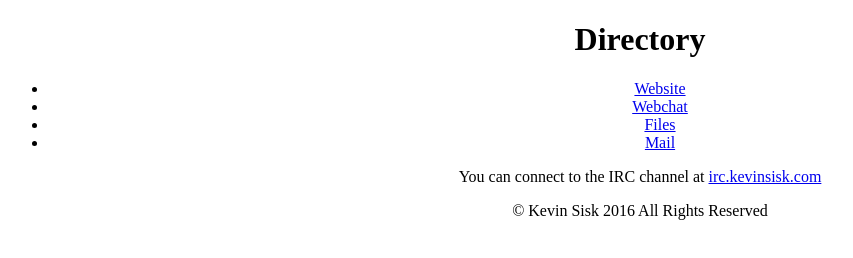
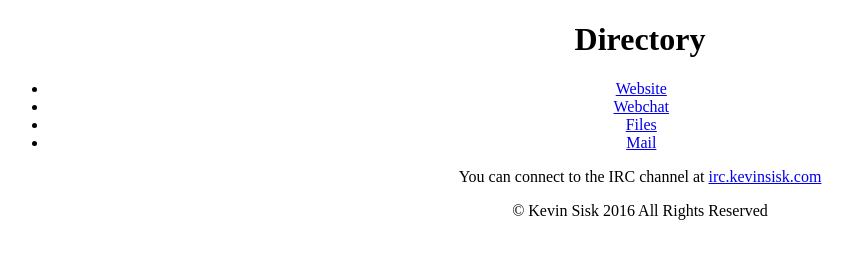
Before and after one commit to Ksisky/websites, a plain HTML site: page kevinsisk/home/index.html in a window 1280 px wide. Shown: the whole page, without its empty margins (0-853 px from the left). Drawn offline with Linux system fonts and the light colour scheme.

Commit message:
Pre-Release Editing

```diff
--- a/kevinsisk/home/index.html
+++ b/kevinsisk/home/index.html
@@ -9,11 +9,11 @@
     <body>
         <div id = 'main'>
             <h1 class = center>Directory</h1>
-            <ul class = center>
-                <li><a href = 'http://site.kevinsisk.com'>Website</a></li>
-                <li><a href = 'http://webchat.kevinsisk.com'>Webchat</a></li> <!-- http://www.qwebirc.org/ -->
-                <li><a href = 'http://files.kevinsisk.com'>Files</a></li>
-                <li><a href = 'http://mail.kevinsisk.com'>Mail</a></li>
+            <ul id = list>
+                <li class = center><a href = 'http://site.kevinsisk.com'>Website</a></li>
+                <li class = center><a href = 'http://webchat.kevinsisk.com'>Webchat</a></li> <!-- http://www.qwebirc.org/ -->
+                <li class = center><a href = 'http://files.kevinsisk.com'>Files</a></li>
+                <li class = center><a href = 'http://mail.kevinsisk.com'>Mail</a></li>
             </ul>
             <p class = center>You can connect to the IRC channel at <a href = 'irc://irc.kevinsisk.com'>irc.kevinsisk.com</a></p>
             <p class = center>&copy; Kevin Sisk 2016 All Rights Reserved</p>
--- a/kevinsisk/home/style.css
+++ b/kevinsisk/home/style.css
@@ -1,3 +1,7 @@
 .center {
     text-align: center
 }
+
+#list {
+    padding-right: 2.964%
+}
```
Also changed, not shown: kevinsisk/webchat/placehold.txt (added).
